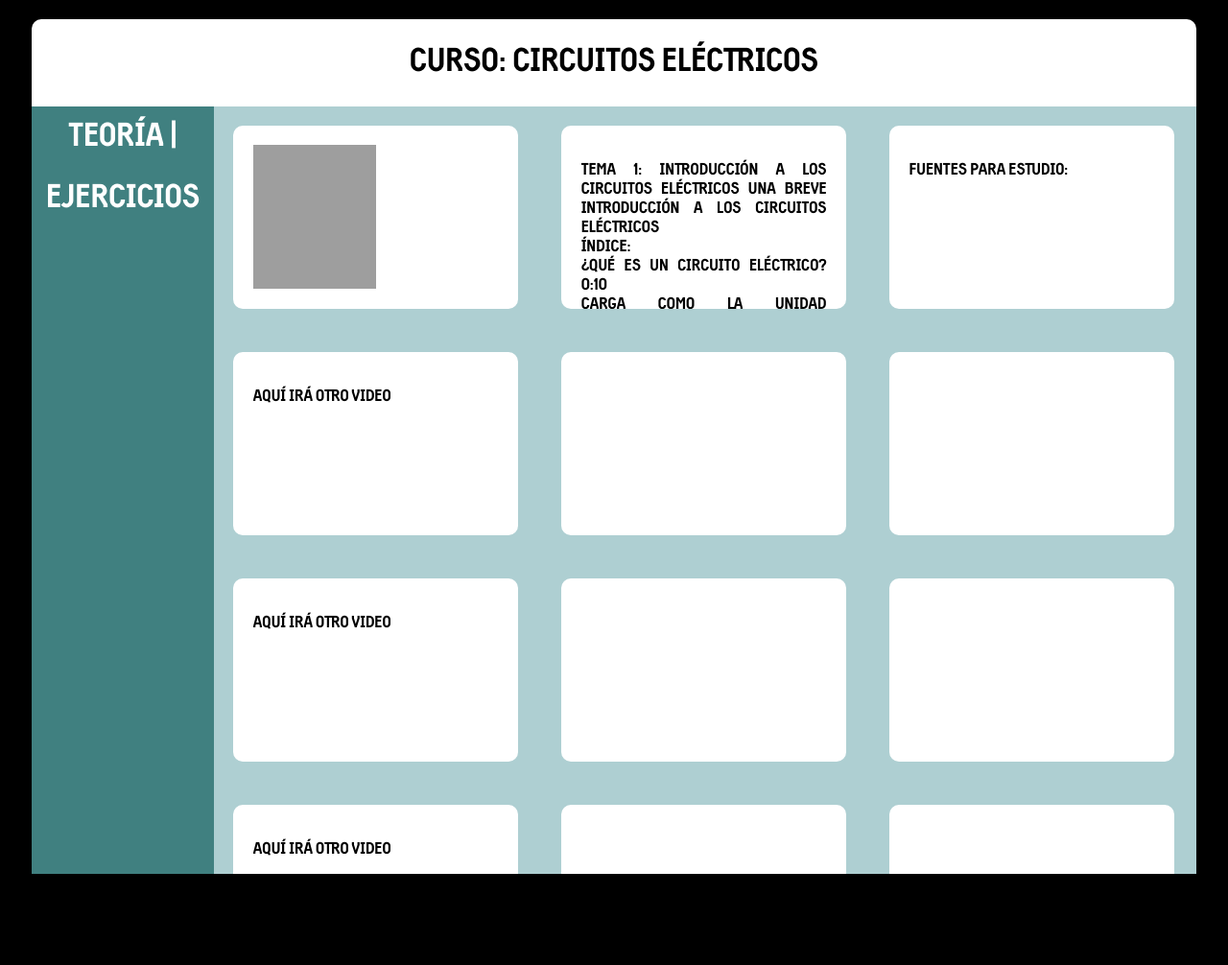
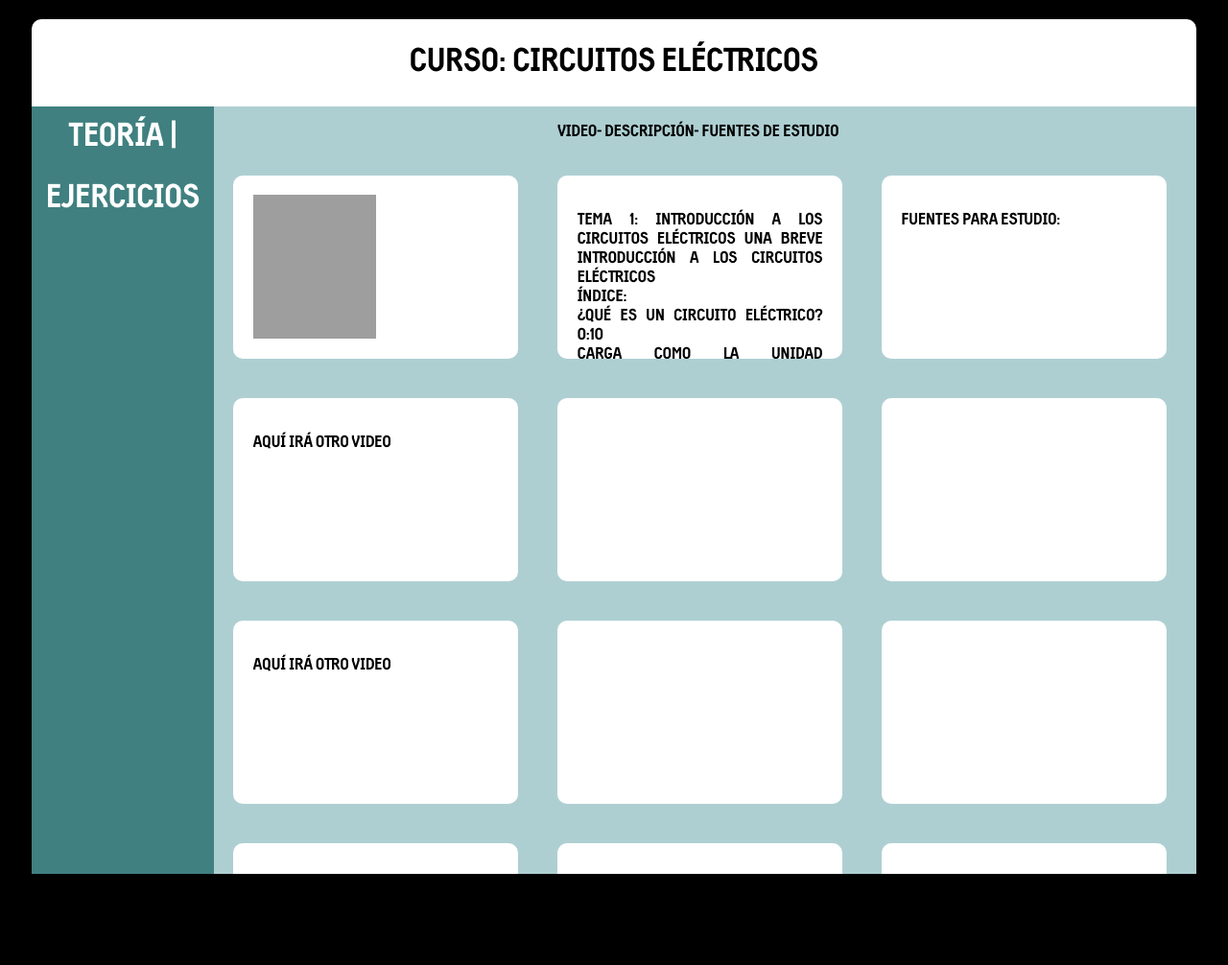
Before and after one commit to AlnSuarez/ColomboBlog, a plain HTML site: page html/links.html in a window 1280 px wide. Shown: the whole page at 96% size. Drawn offline with Linux system fonts and the light colour scheme; files that its build step writes are made by us from their sources; grey boxes are pictures that could not be loaded; files whose address does not match are found by name.

Commit message:
arreglé cosillas por ahí

```diff
--- a/css/links.css
+++ b/css/links.css
@@ -44,6 +44,17 @@ nav{
     height: 100vh;
 	line-height: 4rem;
 }
+.contenttitles{
+	display: flex;
+	margin-left: 35%;
+	font-family: Harbinger;
+
+}
+p.contenttitles{
+	margin-left: 20%;
+
+}
+
 #contenido{
 	display: block;
 
--- a/html/links.html
+++ b/html/links.html
@@ -17,7 +17,13 @@
 	<nav>Teor&iacute;a | Ejercicios</nav>
 
 	<section id="contenido">
-		<section class="video1">
+		<section class="contenttitles">
+			<p>VIDEO</p>
+			<p>- Descripci&oacute;n</p>
+			<p>- Fuentes de estudio</p>
+		</section>
+
+		<section class="linevideo">
 			<div class="hidevideos">
 
 					<iframe width="50%" src="https://www.youtube.com/embed/Ff5-6maBh58" frameborder="0" allow="accelerometer; autoplay; clipboard-write; encrypted-media; gyroscope; picture-in-picture" allowfullscreen></iframe>
@@ -43,7 +49,7 @@
 		</section>
 
 
-		<section class="video2">
+		<section class="linevideo">
 			<div class="texto"><p>aqu&iacute; ir&aacute; otro video</p></div>
 			<div>
 			</div>
@@ -51,7 +57,7 @@
 			</div>
 		</section>
 
-		<section class="video2">
+		<section class="linevideo">
 			<div class="texto"><p>aqu&iacute; ir&aacute; otro video</p></div>
 			<div>
 			</div>
@@ -59,7 +65,7 @@
 			</div>
 		</section>
 
-		<section class="video2">
+		<section class="linevideo">
 			<div class="texto"><p>aqu&iacute; ir&aacute; otro video</p></div>
 			<div>
 			</div>
```
